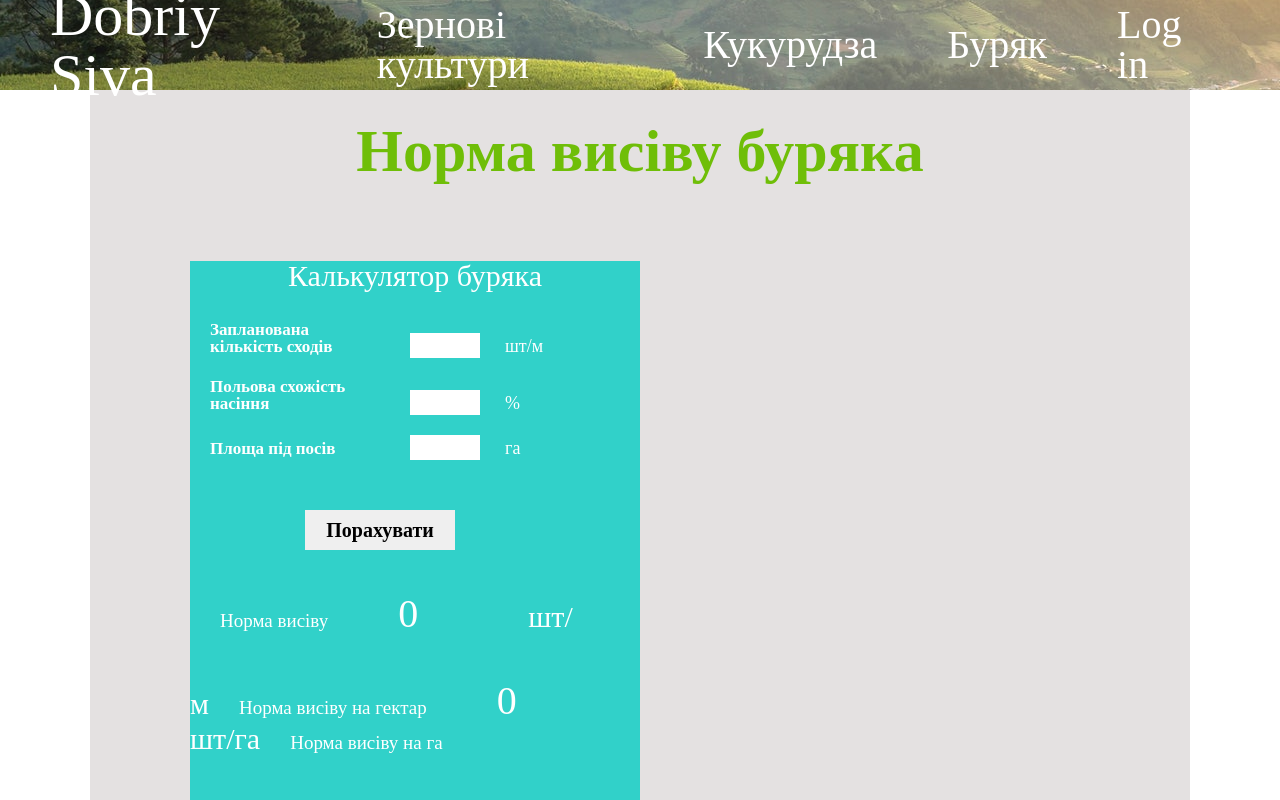
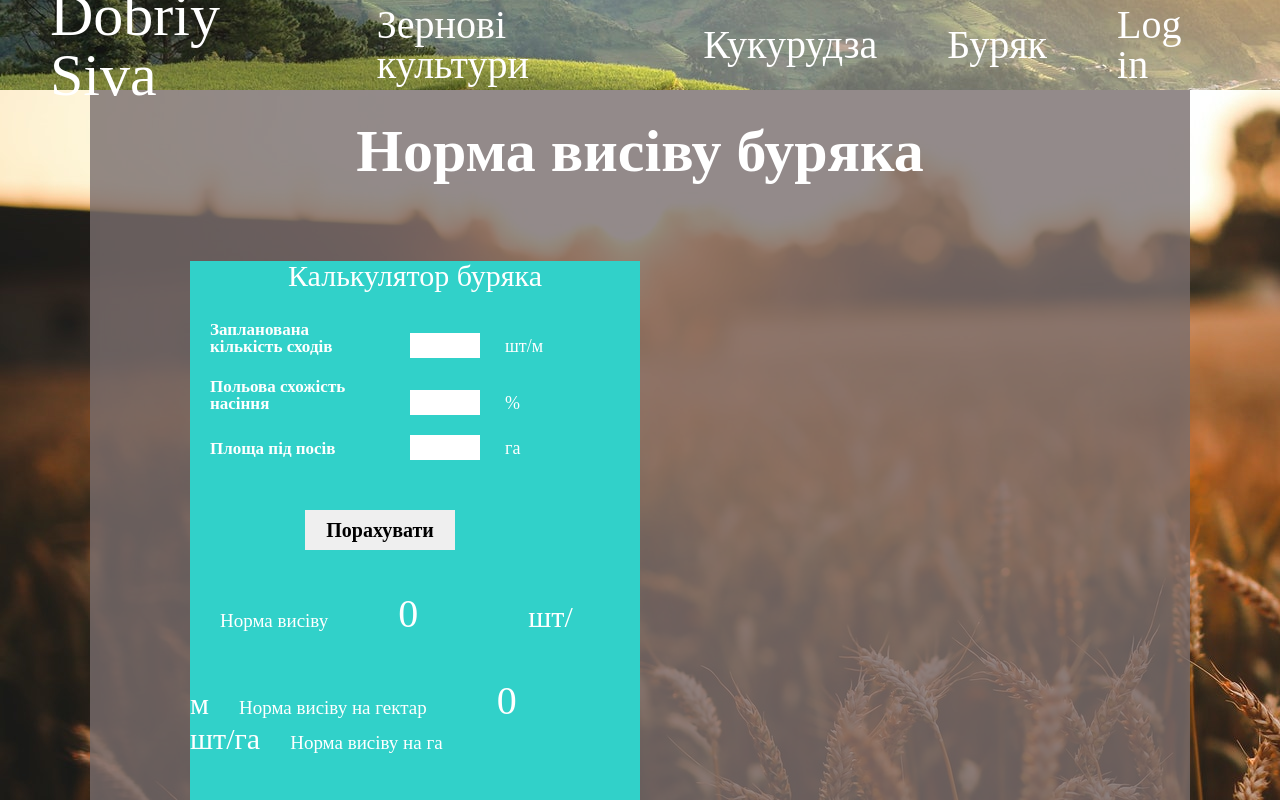
Before and after one commit to VasyaShkatulyak/dobriysiva, a React (Create React App) app: page /oves in a window 1280 px wide. Shown: the top 800 px of the page. Built offline with nearby package versions, Linux system fonts and the light colour scheme.

Commit message:
change calculate colors and background opacity

```diff
--- a/src/components/TabsBar/tabs.css
+++ b/src/components/TabsBar/tabs.css
@@ -12,7 +12,7 @@
     width: 140px;
     height: 43px;
     background: transparent;
-    color: #6fbe08;
+    color: #ffffff;
     font-size: 30px;
     font-weight: 700;
 }
--- a/src/components/style.css
+++ b/src/components/style.css
@@ -75,8 +75,8 @@ h1, h2, h3, h4, h5, h6 {
 /* <-------------------------------------------> */
 
 body {
-  /* background: url('../img/B.jpg') fixed; */
-  background: white;
+  background: url('../img/B.jpg') fixed;
+  /* background: white; */
 }
 
 a {
@@ -88,7 +88,7 @@ a {
 h1 {
   font-size: 60px;
   text-align: center;
-  color: #6fbe08;
+  color: #ffffff;
   font-weight: 700;
 }
 
@@ -103,7 +103,7 @@ h1 {
   height: auto;
   margin: 0 auto;
   padding: 1px 100px 100px 100px;
-  background-color: rgb(228, 225, 225);
+  background-color: rgba(121, 109, 109, 0.8);
 }
 
 .login{
```
